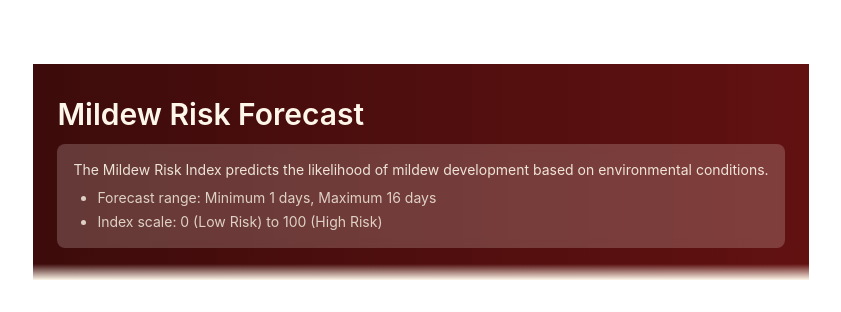
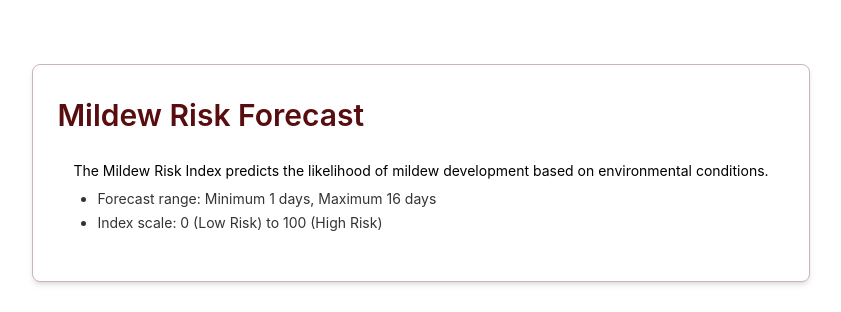
Before and after one commit to kharihara77/mildew-webapp, a React (Vite) app: page / in a window 1280 px wide. Shown: the top 312 px of the page, without its empty margins (219-1060 px from the left). Built offline with nearby package versions, Linux system fonts and the light colour scheme.

Commit message:
Simplfied Header

```diff
--- a/src/client/custom/components/header.tsx
+++ b/src/client/custom/components/header.tsx
@@ -1,15 +1,15 @@
 export function Header() {
     return (
-      <header className="relative bg-gradient-to-r from-[#3D0B0B] to-[#621111] px-6 py-8 mb-8">
+      <header className="shadow-md rounded-lg border border-theme-dark/30 px-6 py-8 mb-8">
         <div className="max-w-7xl mx-auto">
           <div className="flex items-start gap-4">
             <div className="flex-1">
-              <h1 className="text-3xl font-semibold text-[#FDF6E9] mb-3">Mildew Risk Forecast</h1>
-              <div className="bg-[#FDF6E9]/20 backdrop-blur-sm rounded-lg p-4 text-[#FDF6E9]/90 space-y-2 text-sm">
+              <h1 className="text-3xl font-semibold text-theme-dark mb-3">Mildew Risk Forecast</h1>
+              <div className="bg-theme-light/20 backdrop-blur-sm rounded-lg p-4 text-black space-y-2 text-sm">
                 <p>
                   The Mildew Risk Index predicts the likelihood of mildew development based on environmental conditions.
                 </p>
-                <ul className="space-y-1 ml-6 list-disc text-[#FDF6E9]/80">
+                <ul className="space-y-1 ml-6 list-disc text-black/80">
                   <li>Forecast range: Minimum 1 days, Maximum 16 days</li>
                   <li>Index scale: 0 (Low Risk) to 100 (High Risk)</li>
                 </ul>
@@ -17,7 +17,7 @@ export function Header() {
             </div>
           </div>
         </div>
-        <div className="absolute bottom-0 left-0 right-0 h-4 bg-gradient-to-b from-transparent to-[#FDF6E9]"></div>
+
       </header>
     )
   }
```
